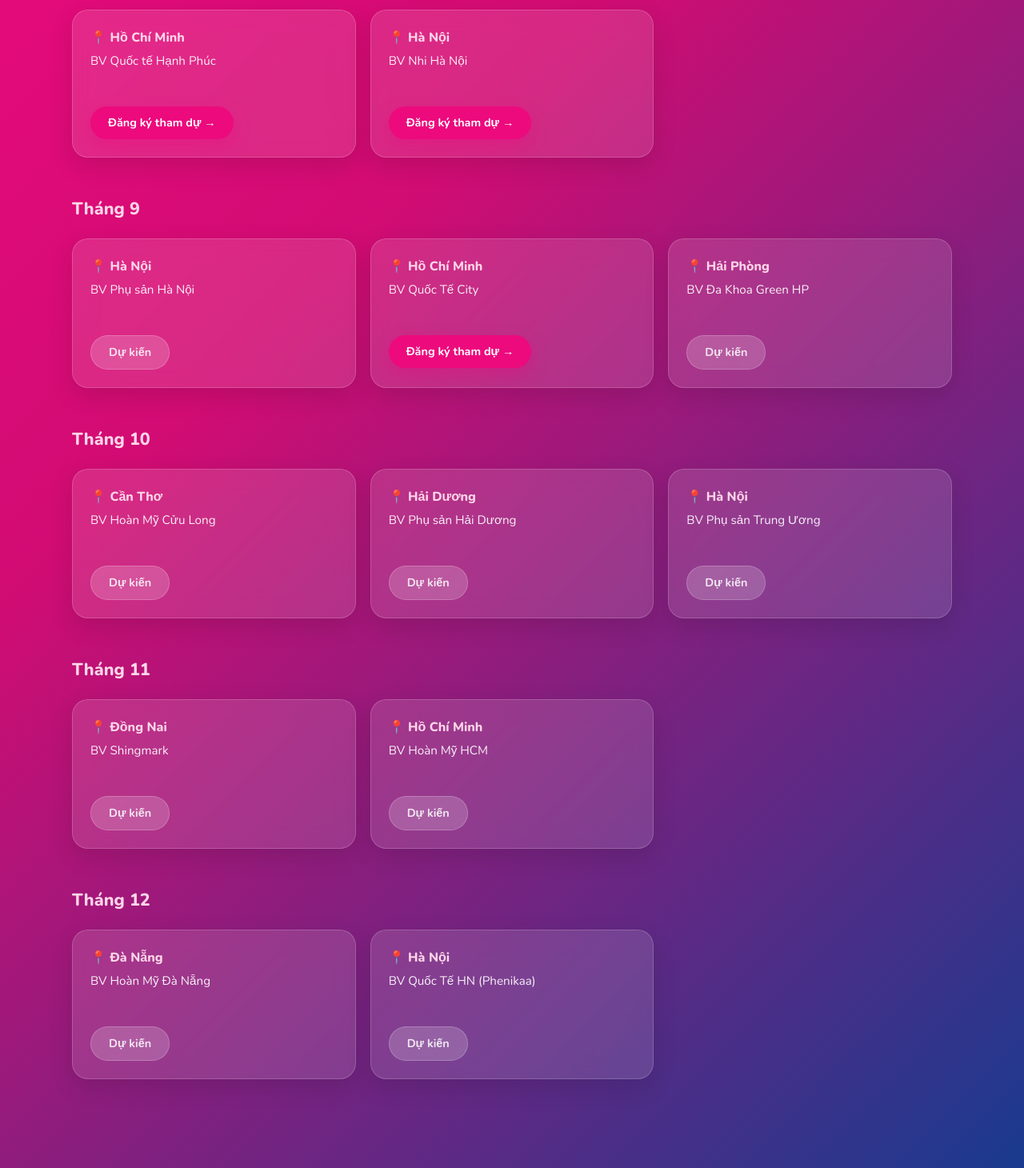
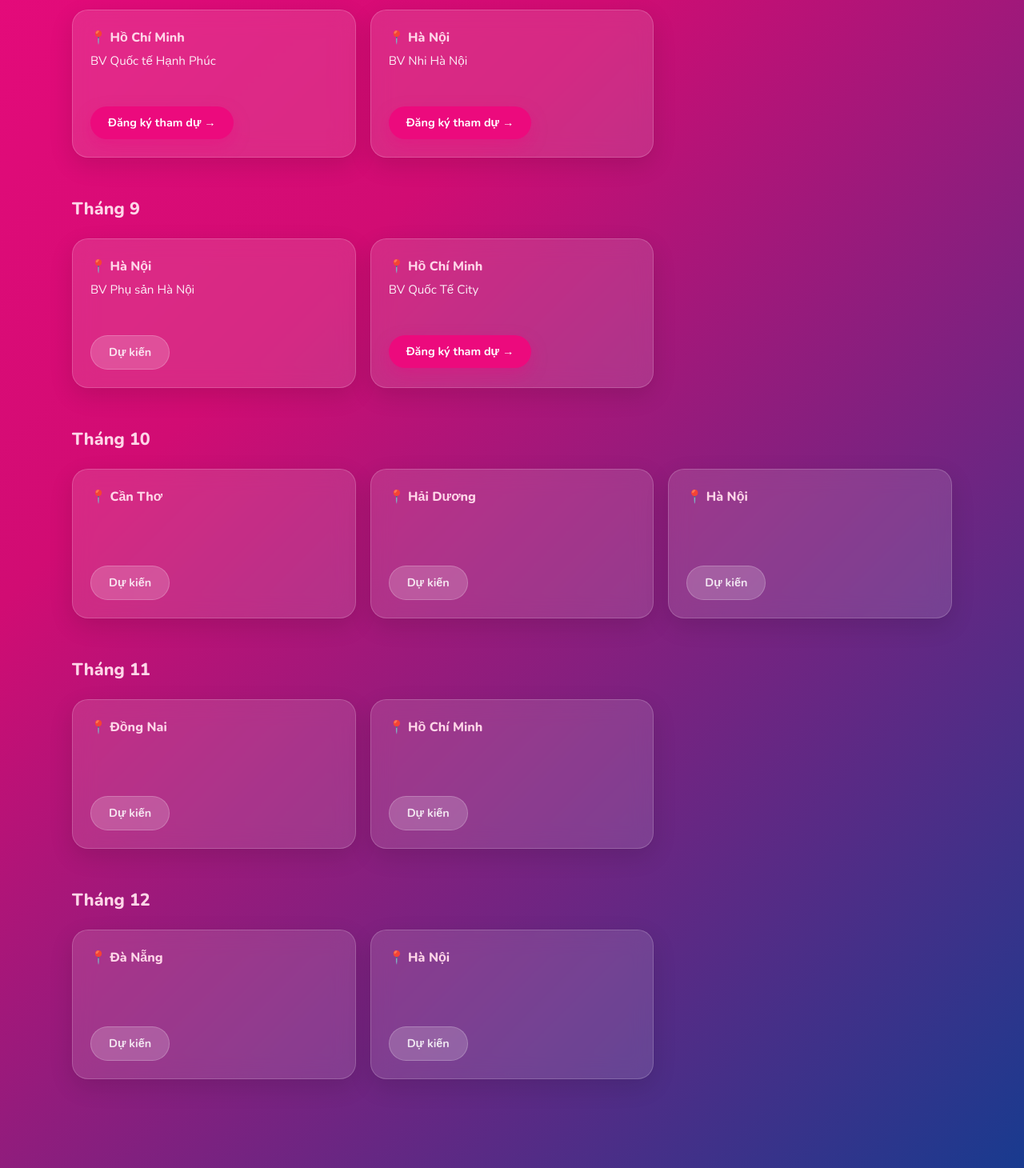
Before and after one commit to tnphat203/Lading-page-zmoms, a Next.js app in the folder landing-page/: page / in a window 1280 px wide. Shown: the part 4031-5491 px from the top of the page at 80% size. Built offline with nearby package versions, Linux system fonts and the light colour scheme.

Commit message:
Clear hospital names in eventData for multiple months
Removed hospital names from various cities in eventData.

```diff
--- a/landing-page/data/eventData.ts
+++ b/landing-page/data/eventData.ts
@@ -140,11 +140,7 @@
         hospital: "BV Quốc Tế City",
         formUrl: "https://forms.gle/Q9z3bQbfUSZVkuc58",
       },
-      {
-        city: "Hải Phòng",
-        hospital: "BV Đa Khoa Green HP",
-        formUrl: "",
-      },
+
     ],
   },
   {
@@ -152,17 +148,17 @@
     hospitals: [
       {
         city: "Cần Thơ",
-        hospital: "BV Hoàn Mỹ Cửu Long",
+        hospital: "",
         formUrl: "",
       },
       {
         city: "Hải Dương",
-        hospital: "BV Phụ sản Hải Dương",
+        hospital: "",
         formUrl: "",
       },
       {
         city: "Hà Nội",
-        hospital: "BV Phụ sản Trung Ương",
+        hospital: "",
         formUrl: "",
       },
     ],
@@ -172,12 +168,12 @@
     hospitals: [
       {
         city: "Đồng Nai",
-        hospital: "BV Shingmark",
+        hospital: "",
         formUrl: "",
       },
       {
         city: "Hồ Chí Minh",
-        hospital: "BV Hoàn Mỹ HCM",
+        hospital: "",
         formUrl: "",
       },
     ],
@@ -187,12 +183,12 @@
     hospitals: [
       {
         city: "Đà Nẵng",
-        hospital: "BV Hoàn Mỹ Đà Nẵng",
+        hospital: "",
         formUrl: "",
       },
       {
         city: "Hà Nội",
-        hospital: "BV Quốc Tế HN (Phenikaa)",
+        hospital: "",
         formUrl: "",
       },
     ],
```
